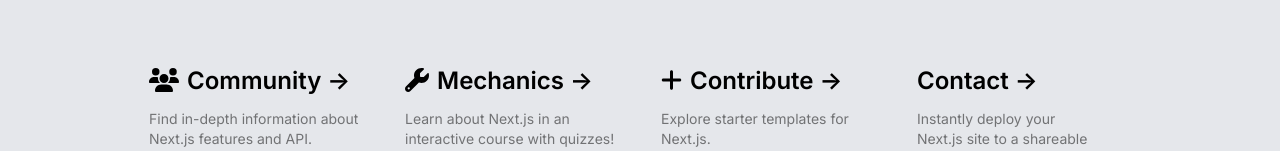
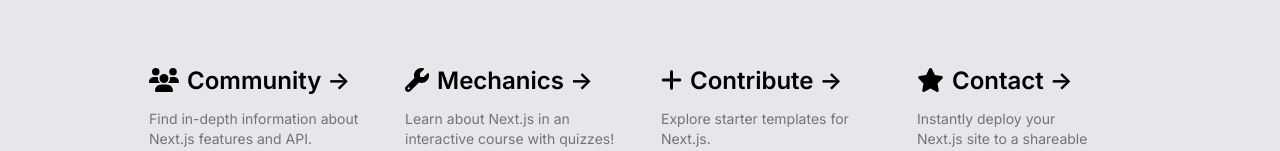
Before and after one commit to MA5951/rosi-2.0, a Next.js app: page /en in a window 1280 px wide. Shown: the part 614-765 px from the top of the page. Built offline with nearby package versions, Linux system fonts and the light colour scheme.

Commit message:
Update page.tsx

```diff
--- a/src/app/en/page.tsx
+++ b/src/app/en/page.tsx
@@ -1,6 +1,6 @@
 import Image from "next/image";
 import { FontAwesomeIcon } from '@fortawesome/react-fontawesome';
-import { faCode, faBolt, faUsers, faIndustry, faPencil, faWrench, faPlus, faSend } from '@fortawesome/free-solid-svg-icons';
+import { faCode, faBolt, faUsers, faIndustry, faPencil, faWrench, faPlus, faStar } from '@fortawesome/free-solid-svg-icons';
 
 export default function Home() {
   return (
@@ -175,7 +175,7 @@
           rel="noopener noreferrer"
         >
           <h2 className="mb-3 text-2xl font-semibold">
-            <FontAwesomeIcon icon={faSend} className="mr-2" />
+            <FontAwesomeIcon icon={faStar} className="mr-2" />
             Contact{" "}
             <span className="inline-block transition-transform group-hover:translate-x-1 motion-reduce:transform-none">
               -&gt;
```
